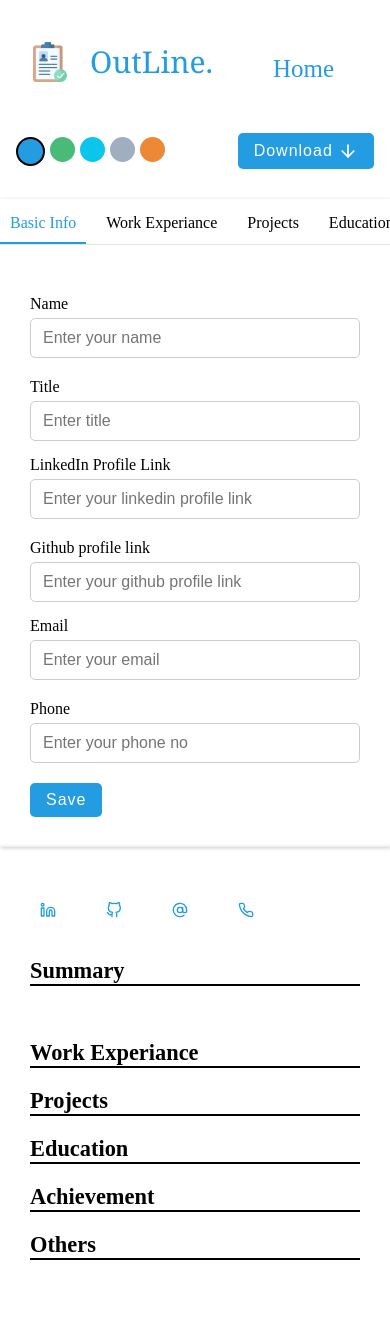
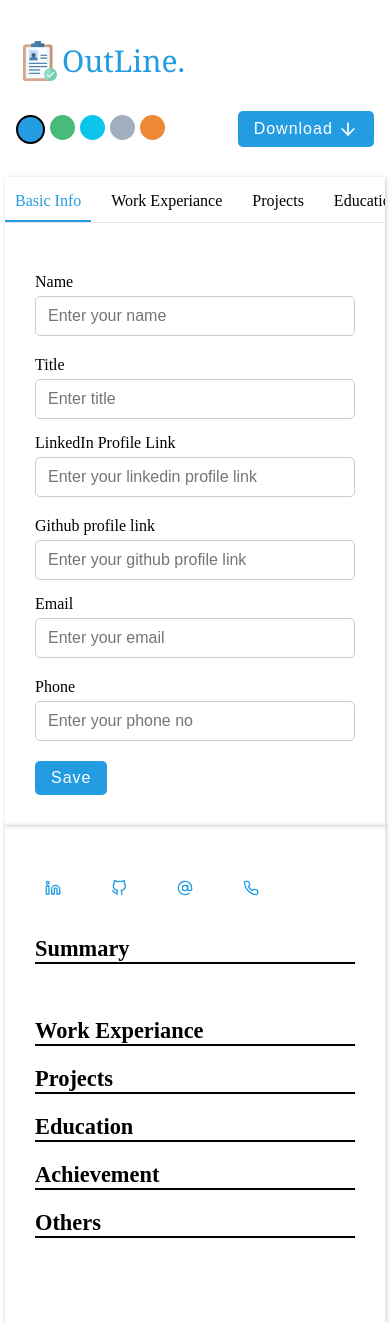
Before and after one commit to engineer-br0/Resume-Builder, a React (Create React App) app: page /body in a window 390 px wide. After the commit the page ends 1322 px from the top, so only its background shows below. Built offline with nearby package versions, Linux system fonts and the light colour scheme; some icons are missing.

Commit message:
css done

```diff
--- a/src/components/Body.js
+++ b/src/components/Body.js
@@ -98,17 +98,21 @@ const Body = () =>{
           />
 
       </div>
-      <div className="main">
+      <div className={style.main}>
+      <div className={style.left}>
       <Editor
                 sections={sections}
                 setSections = {setSections}
                 activeColor = {activeColor}
       />
+      </div>
+      <div className={style.right}>
       <Resume
        sections = {sections}
        activeColor = {activeColor}
        ref = {resumeRef}
       />
+       </div>
       {/* <Temp ref={resumeRef}/> */}
       </div>
     </div>
--- a/src/components/Body.module.css
+++ b/src/components/Body.module.css
@@ -18,7 +18,7 @@
   .toolbar {
     margin-top: 0px;
     width: 100vw;
-    padding: 0 10px;
+    padding: 0 20px;
     display: flex;
     gap: 40px;
     justify-content:space-between;
@@ -65,13 +65,16 @@
 
   .main {
     display: flex;
-    flex-direction: column;
-    gap: 40px;
+    flex-direction: row;
+    /* gap: 40px; */
     width: 100%;
+  }
+  .left, .right{
+    width: 50%;
   }
 
 
-  @media screen and (max-width : 750px) {
+  @media screen and (max-width : 820px) {
     .container{
       padding: 0 5px;
     }
@@ -82,6 +85,10 @@
     }
     .main{
       max-width: 100vw;
+      flex-direction: column;
+    }
+    .left, .right{
+      width: 100%;
     }
     .colors{
       padding: 0px;
--- a/src/components/Nav.module.css
+++ b/src/components/Nav.module.css
@@ -60,10 +60,15 @@ a{
             font-size: 30px;
         }
         .container{
-            padding-left: 15px;
+            padding-top: 10px;
+            padding-left: 10px;
             margin-bottom: 15px;
+            gap: 2px;
         }
         .container button{
             display: none;
         }
+        .item{
+            display: none;
+        }
     }
--- a/src/components/Resume.module.css
+++ b/src/components/Resume.module.css
@@ -1,18 +1,19 @@
 .container {
     --color: #239ce2;
-    min-width: 200px;
-    max-width: 850px;
+    /* min-width: 200px;
+    max-width: 850px; */
+    max-width: 100%;
     margin: 0 auto;
-    flex: 1.2;
-    height: fit-content;
+    /* flex: 1.2; */
+    /* height: fit-content; */
     /* min-height: 1050px; */
-    aspect-ratio:1/1.43;
+    aspect-ratio:1/1.4;
     box-shadow: 1px 1px 3px 2px rgba(0, 0, 0, 0.1);
     display: flex;
     flex-direction: column;
     gap: 30px;
     padding: 30px;
-
+    /* margin-top: 40px; */
   }
 
   .header {
```
